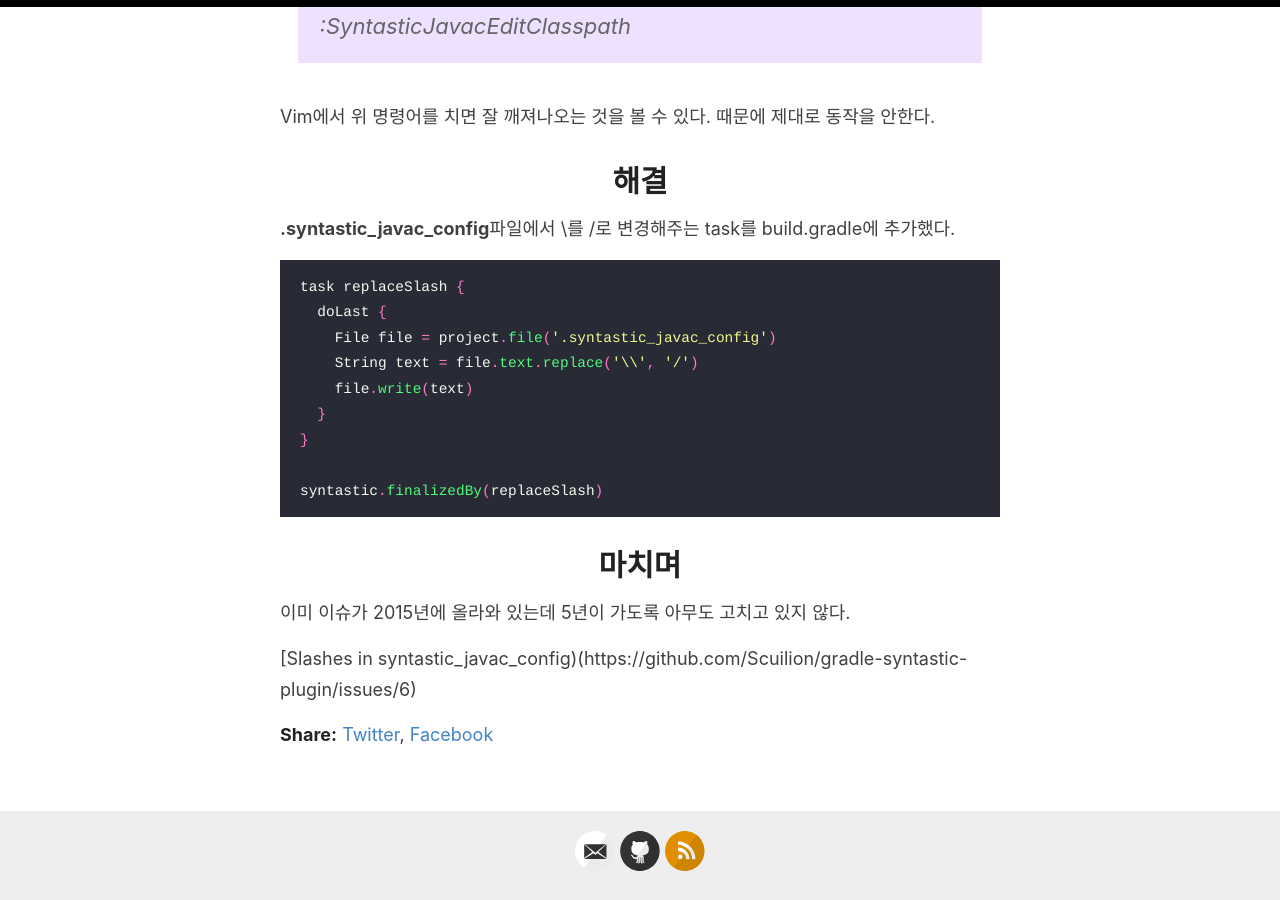
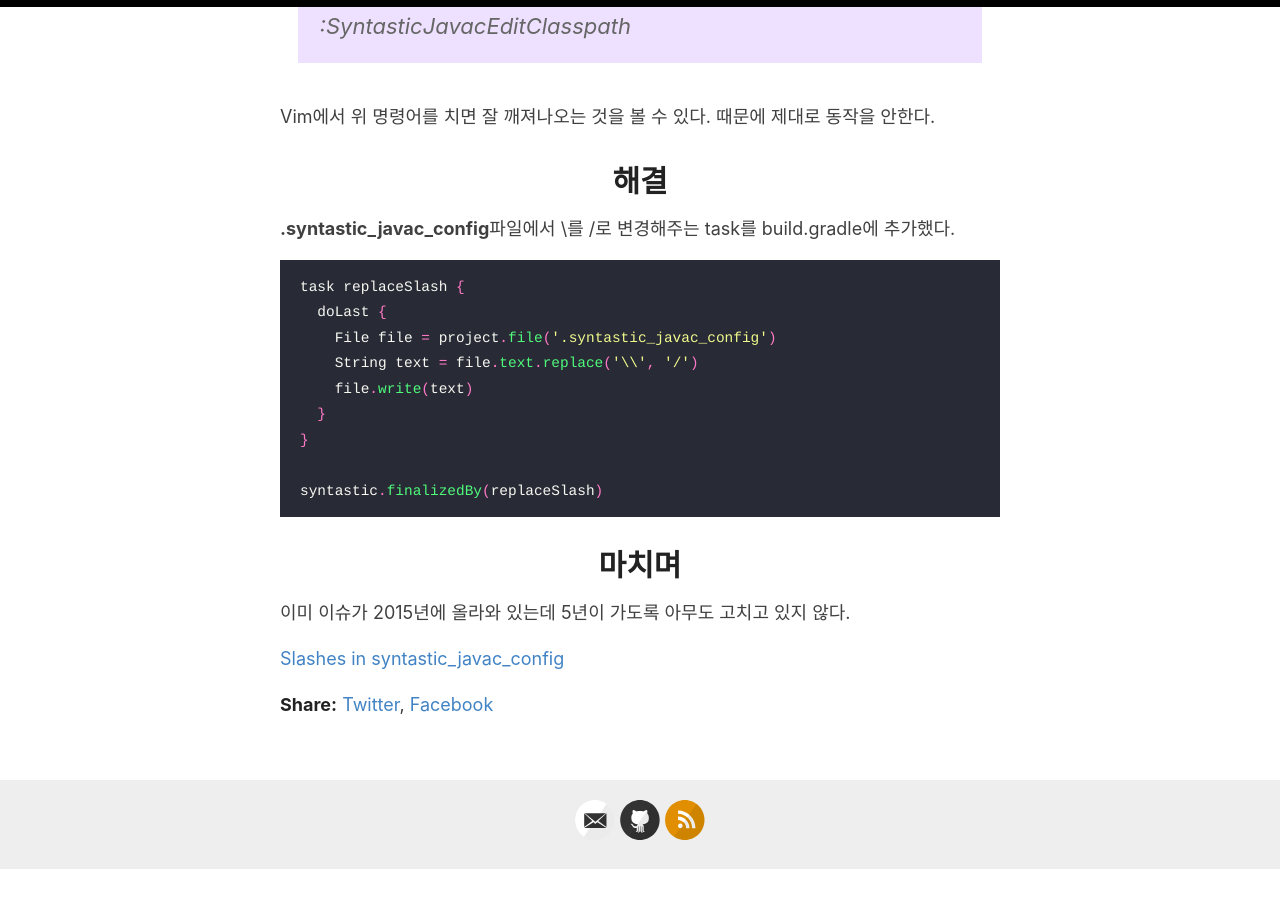
Before and after one commit to ch3224bin/ch3224bin.github.io, a Jekyll site: the page built from _posts/2020-2-27-windows-gradle-syntastic.md, in a window 1280 px wide and 900 px high, scrolled down 1001 px. Built offline with Jekyll 4.4.1, drawn with Linux system fonts in a browser that asks for light colours; comment, search, counter and statistics services are not loaded; after the commit the page ends 1871 px from its top, so only the background shows below that.

```diff
--- a/_posts/2020-2-27-windows-gradle-syntastic.md
+++ b/_posts/2020-2-27-windows-gradle-syntastic.md
@@ -46,4 +46,4 @@ syntastic.finalizedBy(replaceSlash)
 # 마치며
 이미 이슈가 2015년에 올라와 있는데 5년이 가도록 아무도 고치고 있지 않다.
 
-[Slashes in syntastic_javac_config)(https://github.com/Scuilion/gradle-syntastic-plugin/issues/6)
+[Slashes in syntastic_javac_config](https://github.com/Scuilion/gradle-syntastic-plugin/issues/6)
```
